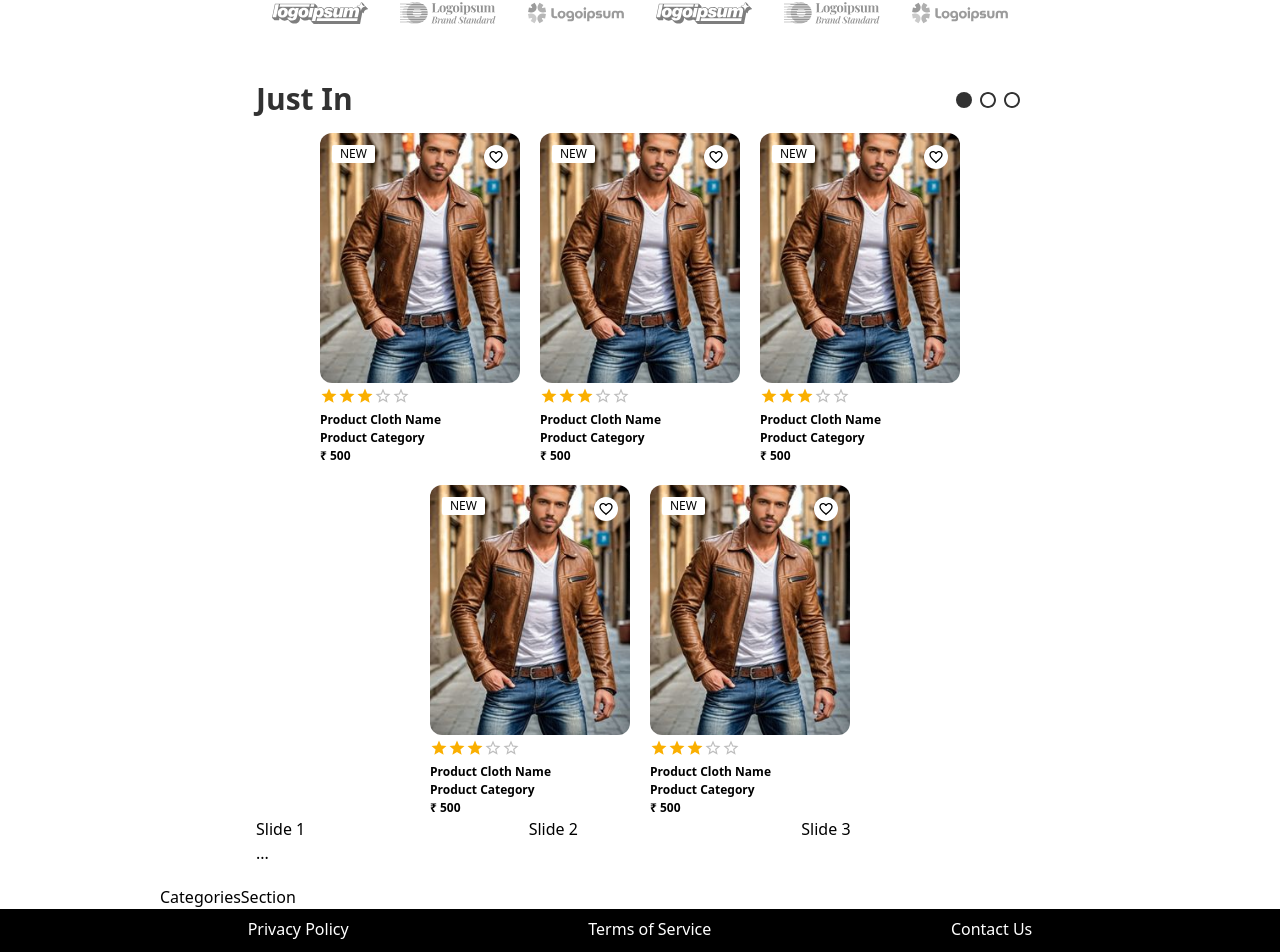
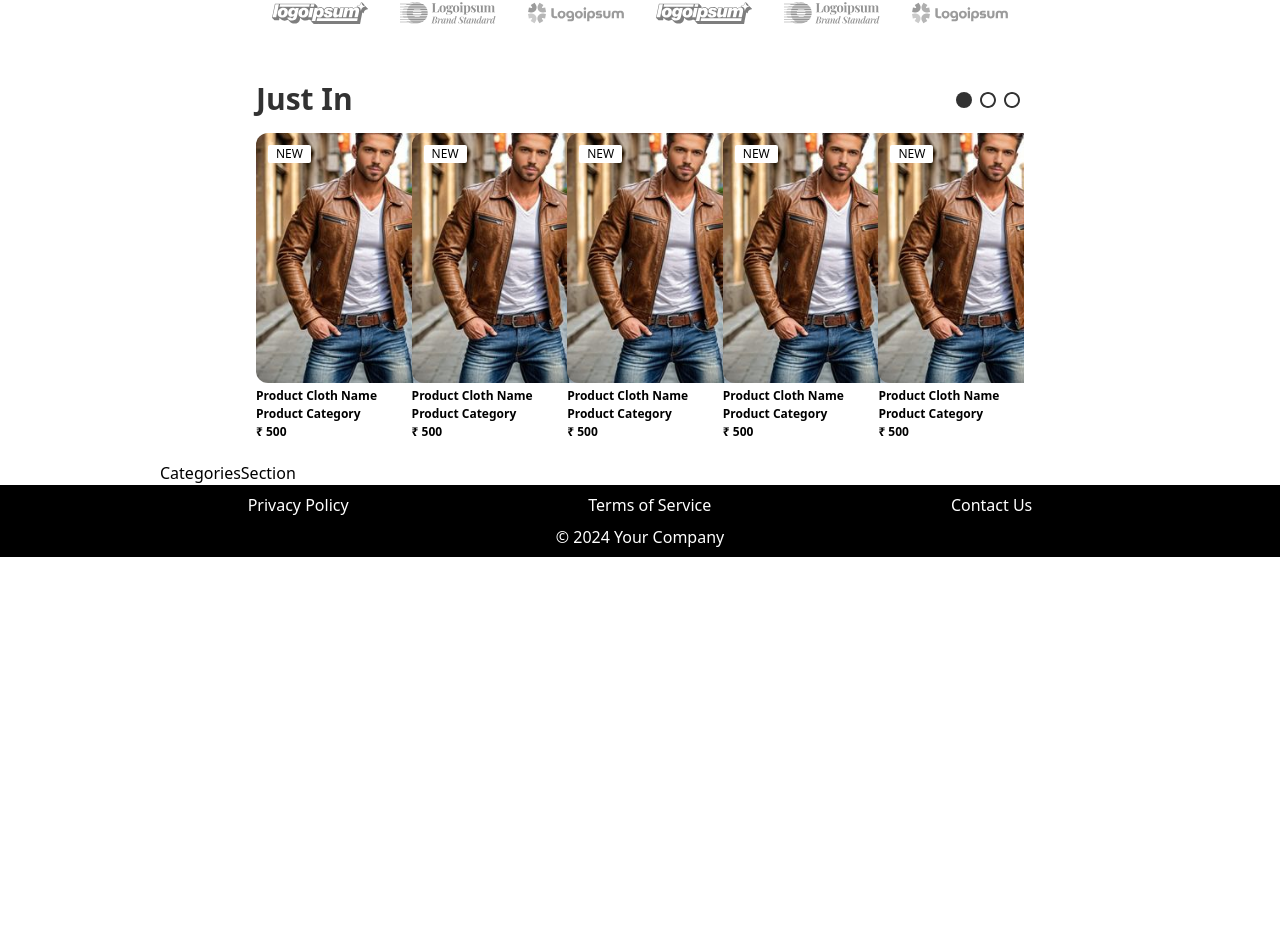
Before and after one commit to shubhamtade/NinjaKart, a React (Vite) app: page / in a window 1280 px wide. Shown: the part 655-1607 px from the top of the page. After the commit the page ends 1212 px from the top, so only its background shows below. Built offline with nearby package versions, Linux system fonts and the light colour scheme.

Commit message:
Checking slider in deployment

```diff
--- a/src/components/Home/JustInSection.jsx
+++ b/src/components/Home/JustInSection.jsx
@@ -3,19 +3,13 @@ import FiberManualRecordIcon from "@mui/icons-material/FiberManualRecord";
 import FiberManualRecordOutlinedIcon from "@mui/icons-material/FiberManualRecordOutlined";
 import FavoriteBorderOutlinedIcon from "@mui/icons-material/FavoriteBorderOutlined";
 import Model1 from "../../assets/JustInModel1.jpg";
-import Rating from "@mui/material/Rating";
-
-// Import Swiper React components
 import { Swiper, SwiperSlide } from "swiper/react";
-
-// Import Swiper styles
 import "swiper/css";
 
 const JustInSection = () => {
   const items = Array.from({ length: 5 }, (_, index) => (
-    <div>
+    <SwiperSlide key={index}>
       <div
-        key={index}
         className="bg-slate-600 w-[200px] h-[250px] rounded-xl relative flex justify-center items-center bg-cover bg-center group"
         style={{ backgroundImage: `url(${Model1})` }}
       >
@@ -30,12 +24,11 @@ const JustInSection = () => {
         </button>
       </div>
       <div className="mt-1">
-        <Rating name="simple-controlled" value="3" size="small" />
         <p className="font-black text-[12px]">Product Cloth Name</p>
         <p className="font-bold text-[12px]">Product Category</p>
         <p className="font-bold text-[12px]">₹ 500</p>
       </div>
-    </div>
+    </SwiperSlide>
   ));
 
   return (
@@ -49,19 +42,22 @@ const JustInSection = () => {
         </div>
       </div>
 
-      <div className="flex justify-center flex-wrap gap-5">{items}</div>
-
       <Swiper
-        spaceBetween={50}
-        slidesPerView={3}
-        onSlideChange={() => console.log("slide change")}
-        onSwiper={(swiper) => console.log(swiper)}
+        spaceBetween={10}
+        breakpoints={{
+          640: {
+            slidesPerView: 2.5,
+          },
+          768: {
+            slidesPerView: 3.5,
+          },
+          1024: {
+            slidesPerView: 5,
+          },
+        }}
+        loop={true}
       >
-        <SwiperSlide>Slide 1</SwiperSlide>
-        <SwiperSlide>Slide 2</SwiperSlide>
-        <SwiperSlide>Slide 3</SwiperSlide>
-        <SwiperSlide>Slide 4</SwiperSlide>
-        ...
+        {items}
       </Swiper>
     </div>
   );
```
